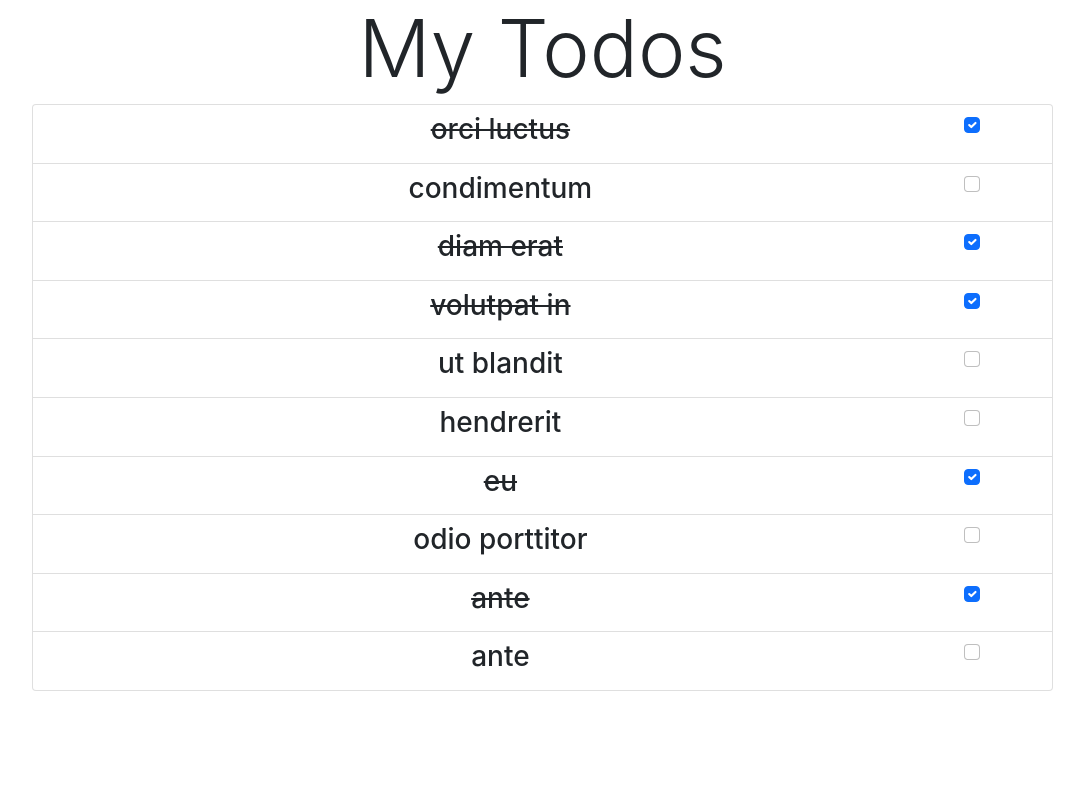
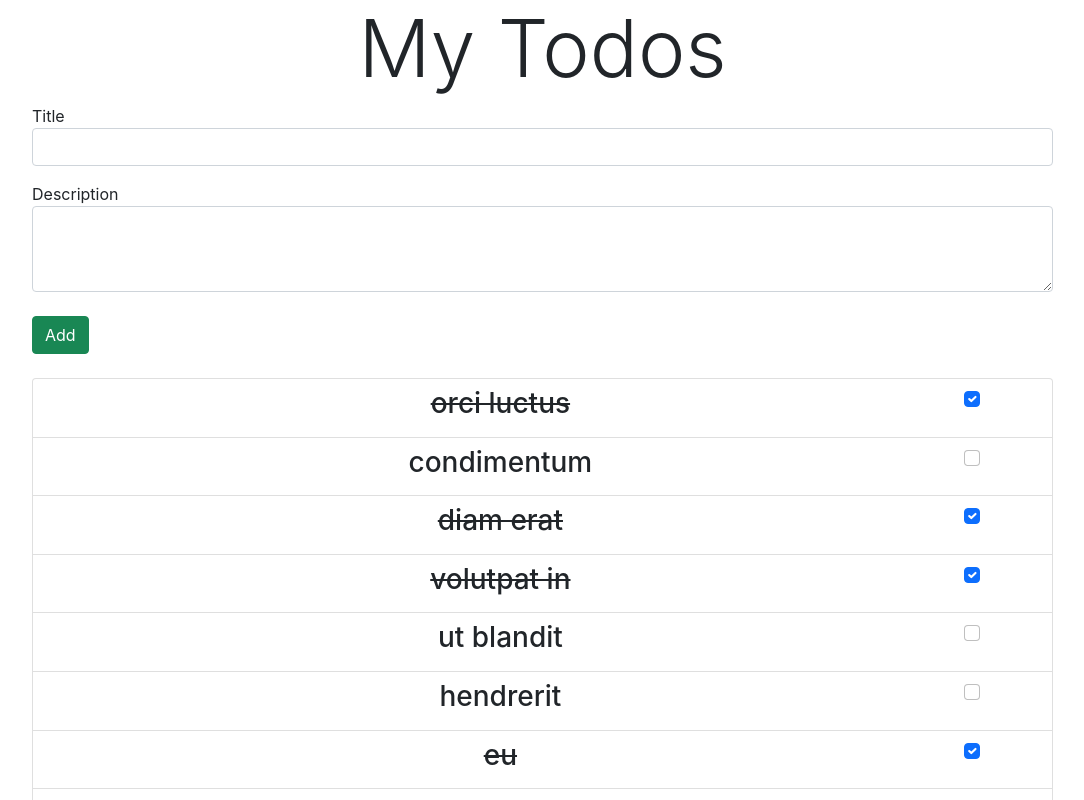
Before and after one commit to lilyosah/TIW-demo-spa, a React (Create React App) app in the folder todolist/: page / in a window 1280 px wide. Shown: the top 800 px of the page, without its empty margins (50-1134 px from the left). Built offline with nearby package versions, Linux system fonts and the light colour scheme.

Commit message:
add todos

```diff
--- a/todolist/package.json
+++ b/todolist/package.json
@@ -9,6 +9,7 @@
     "react": "^17.0.2",
     "react-dom": "^17.0.2",
     "react-scripts": "5.0.0",
+    "uuid": "^8.3.2",
     "web-vitals": "^2.1.4"
   },
   "scripts": {
--- a/todolist/src/App.js
+++ b/todolist/src/App.js
@@ -1,83 +1,98 @@
 import { useState, useEffect } from "react";
+import { v4 as uuidv4 } from "uuid";
 
 import "./App.css";
 
 function App() {
   const [todos, setTodos] = useState([
     {
-      id: 1,
+      id: "1",
       title: "orci luctus",
       description: "Sed vel enim sit amet nunc viverra dapibus.",
       completed: true,
     },
     {
-      id: 2,
+      id: "2",
       title: "condimentum",
       description:
         "In hac habitasse platea dictumst. Morbi vestibulum, velit id pretium iaculis, diam erat fermentum justo, nec condimentum neque sapien placerat ante. Nulla justo.",
       completed: false,
     },
     {
-      id: 3,
+      id: "3",
       title: "diam erat",
       description:
         "Suspendisse potenti. In eleifend quam a odio. In hac habitasse platea dictumst. Maecenas ut massa quis augue luctus tincidunt. Nulla mollis molestie lorem.",
       completed: true,
     },
     {
-      id: 4,
+      id: "4",
       title: "volutpat in",
       description:
         "Nulla justo. Aliquam quis turpis eget elit sodales scelerisque. Mauris sit amet eros. Suspendisse accumsan tortor quis turpis. Sed ante.",
       completed: true,
     },
     {
-      id: 5,
+      id: "5",
       title: "ut blandit",
       description:
         "Nulla tellus. In sagittis dui vel nisl. Duis ac nibh. Fusce lacus purus, aliquet at, feugiat non, pretium quis, lectus. Suspendisse potenti.",
       completed: false,
     },
     {
-      id: 6,
+      id: "6",
       title: "hendrerit",
       description:
         "Morbi porttitor lorem id ligula. Suspendisse ornare consequat lectus. In est risus, auctor sed, tristique in, tempus sit amet, sem. Fusce consequat. Nulla nisl.",
       completed: false,
     },
     {
-      id: 7,
+      id: "7",
       title: "eu",
       description:
         "Mauris sit amet eros. Suspendisse accumsan tortor quis turpis.",
       completed: true,
     },
     {
-      id: 8,
+      id: "8",
       title: "odio porttitor",
       description:
         "Morbi vestibulum, velit id pretium iaculis, diam erat fermentum justo, nec condimentum neque sapien placerat ante. Nulla justo. Aliquam quis turpis eget elit sodales scelerisque. Mauris sit amet eros.",
       completed: false,
     },
     {
-      id: 9,
+      id: "9",
       title: "ante",
       description:
         "Morbi non lectus. Aliquam sit amet diam in magna bibendum imperdiet. Nullam orci pede, venenatis non, sodales sed, tincidunt eu, felis. Fusce posuere felis sed lacus. Morbi sem mauris, laoreet ut, rhoncus aliquet, pulvinar sed, nisl.",
       completed: true,
     },
     {
-      id: 10,
+      id: "10",
       title: "ante",
       description:
         "Vivamus metus arcu, adipiscing molestie, hendrerit at, vulputate vitae, nisl.",
       completed: false,
     },
   ]);
+  const addTodo = (e) => {
+    e.preventDefault();
+    const fields = e.currentTarget.elements;
+    const id = uuidv4();
+    const title = fields["title"].value;
+    const description = fields["description"].value;
+    const newTodo = {
+      id: id,
+      title: title,
+      description: description,
+      completed: false,
+    };
+    setTodos(todos.concat(newTodo));
+  };
   const completeTodo = (e) => {
     const input = e.currentTarget;
     const li = input.parentNode.parentNode.parentNode;
-    const id = parseInt(li.id);
+    const id = li.id;
     const target = todos.filter((todo) => {
       return todo.id === id;
     })[0];
@@ -96,6 +111,35 @@ function App() {
       <div className="row">
         <div className="col-11">
           <h1 className="display-1 text-center">My Todos</h1>
+          <form onSubmit={addTodo}>
+            <label htmlFor="title">Title</label>
+            <div className="input-group mb-3">
+              <input
+                name="title"
+                type="text"
+                className="form-control"
+                row="1"
+                autoComplete="off"
+                required
+              />
+            </div>
+            <div className="form-group">
+              <label htmlFor="description">Description</label>
+              <textarea
+                className="form-control"
+                rows="3"
+                name="description"
+                required
+              ></textarea>
+            </div>
+            <br />
+            <div>
+              <button type="submit" className="btn btn-success">
+                Add
+              </button>
+            </div>
+            <br />
+          </form>
           <ul className="list-group">
             {todos.map((todo) => (
               <li className="list-group-item" key={todo.id} id={todo.id}>
```
Also changed, not shown: 1 other file (tests, documents, lock files or other folders).
